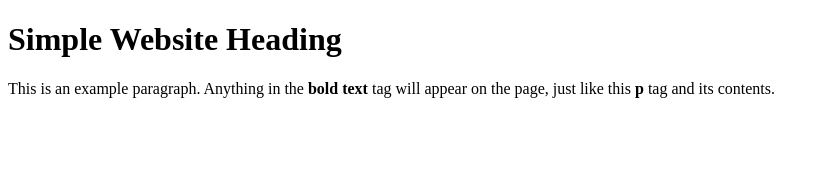
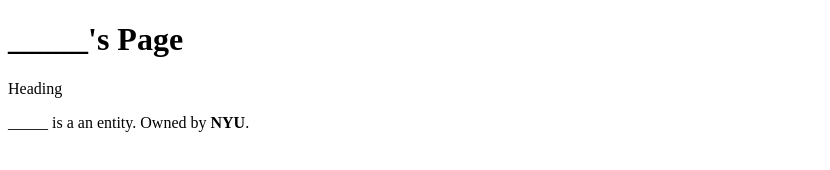
Before and after one commit to miapmiapmiap/ree_po, a plain HTML site: page index.html in a window 1280 px wide. Shown: the whole page, without its empty margins (0-830 px from the left). Drawn offline with Linux system fonts and the light colour scheme.

Commit message:
Update index.html

```diff
--- a/index.html
+++ b/index.html
@@ -4,8 +4,8 @@
     <title>Simple Website</title>
   </head>
   <body>
-    <h1>Simple Website Heading</h1>
-    <p>This is an example paragraph. Anything in the <strong>bold text</strong> tag will appear on the page, just like this <strong>p</strong> tag and its contents.</p>
+    <h1>_____'s Page</h1> Heading</h1>
+    <p>_____ is a an entity. Owned by <strong>NYU</strong>.</p>
 
 
 </body></html>
```
